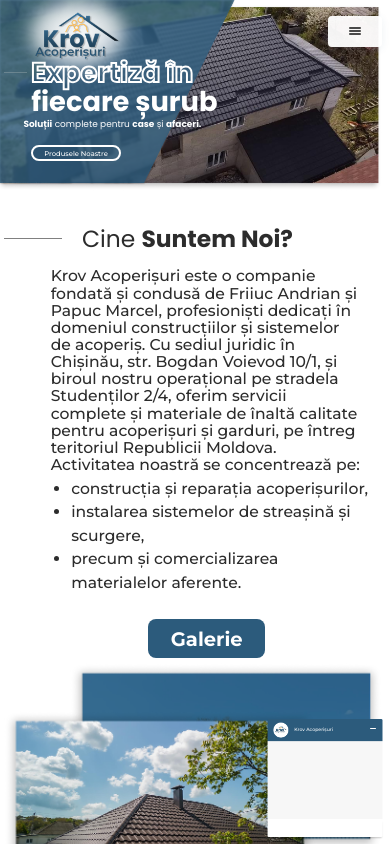
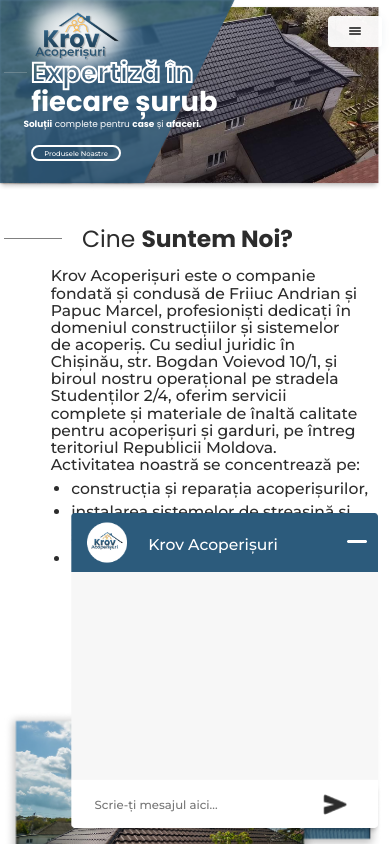
Before and after one commit to gEoNNNN/Krov-Acoperisuri, a React (Vite) app: page / in a window 390 px wide. Both pictures are taken after a click on the element 346 px from the left and 827 px from the top of the page. Shown: the top 844 px of the page. Built offline with nearby package versions, Linux system fonts and the light colour scheme.

Commit message:
live chat update

```diff
--- a/src/App.css
+++ b/src/App.css
@@ -1042,7 +1042,6 @@ html, body {
     right: 0;
     width: 50vw;
     height: 100vh;
-    /* Use a linear gradient for the left 10% */
     background: linear-gradient(
       to bottom,
       #2C5B7C 0%,
--- a/src/LiveChat.css
+++ b/src/LiveChat.css
@@ -14,9 +14,9 @@
 
 .livechat-bg {
   position: fixed;
-  right: 2vw;
-  bottom: 2vw;
-  width: 25vw;
+  right: 40px;
+  bottom: 40px;
+  width: 500px;
   height: auto;
   z-index: 1000;
   cursor: pointer;
@@ -25,10 +25,10 @@
 
 .livechat-open-btn-bg {
   position: fixed;
-  right: 2vw;
-  bottom: 2vw;
-  width: 6vw;
-  height: 6vw;
+  right: 40px;
+  bottom: 40px;
+  width: 120px;
+  height: 120px;
   z-index: 1001;
   background: transparent;
   display: flex;
@@ -40,11 +40,11 @@
 .live-chat-title {
   font-family: "Montserrat", sans-serif;
   position: fixed;
-  right: 10vw;
-  bottom: 3.8vw;
+  right: 200px;
+  bottom: 60px;
   z-index: 1002;
   color: #fff;
-  font-size: 1.2vw;
+  font-size: 24px;
   pointer-events: none;
   text-shadow: 0 2px 8px #0008;
   font-weight: 500;
@@ -52,54 +52,33 @@
 
 .live-chat-title-row {
   position: fixed;
-  right: 10vw;
-  bottom: 3vw;
+  right: 200px;
+  bottom: 60px;
   z-index: 1002;
   display: flex;
   align-items: center;
-  gap: 1vw;
-}
-
-.live-chat-title {
-  font-family: "Montserrat", sans-serif;
-  color: #fff;
-  font-size: 1.2vw;
-  pointer-events: none;
-  text-shadow: 0 2px 8px #0008;
-  font-weight: 500;
-  margin: 0;
-}
-
-.livechat-open-btn-bg {
-  position: fixed;
-  right: 10vw;
-  bottom: 3vw;
-  width: 2.5vw;
-  height: 2.5vw;
-  z-index: 1003;
-  background: transparent;
-  display: flex;
-  align-items: center;
-  justify-content: center;
-  cursor: pointer;
+  gap: 20px;
 }
 
 .live-chat-open-button {
-  width: 30vw;
-  margin-left: 12vw;
-  margin-bottom: 0.5vw;
+  width: 30px;
+  display: block;
+  margin-top: 20px;
+  padding: 0;
+  object-fit: contain;
+  z-index: 1003;
 }
 
 .livechat-modal {
   position: fixed;
-  right: 1.55vw;
-  bottom: 1vw;
+  right: 31px;
+  bottom: 10px;
   z-index: 2000;
   display: flex;
   align-items: flex-end;
   justify-content: flex-end;
-  width: 30vw;
-  height: 40vw;
+  width: 600px;
+  height: 800px;
   pointer-events: auto;
   background: none;
   animation: livechat-modal-pop 0.35s cubic-bezier(0.22, 1, 0.36, 1);
@@ -115,29 +94,179 @@
 }
 
 .livechat-modal-bg {
-  width: 100%;
-  height: auto;
+  width: 600px;
 }
 
 .livechat-close-button {
   position: absolute;
-  top: 11.2vw;
-  right: 2vw;
-  width: 1.5vw;
+  top: 224px;
+  right: 40px;
+  width: 30px;
   cursor: pointer;
   z-index: 2010;
 }
 
 .live-chat-open-title {
   position: absolute;
-  top: 11vw;
-  left: 7vw;
+  top: 220px;
+  left: 140px;
   z-index: 2011;
   margin: 0;
   pointer-events: none;
   font-family: "Montserrat", sans-serif;
   color: #fff;
-  font-size: 1.2vw;
+  font-size: 24px;
   font-weight: 500;
 
 }
+
+.livechat-input {
+  margin-left: -20px;
+  margin-bottom: -10px;
+  width: 90%;
+  max-width: 450px;  /* Increased max-width */
+  padding: 20px 40px;
+  font-size: 32px;
+  border: 1px solid #ffffff;
+  outline: none;
+  font-family: "Montserrat", sans-serif;
+  background: #fff;
+  color: #2C2C2C;
+  z-index: 2020;
+  font-weight: 500;
+}
+
+.livechat-input-row {
+  position: absolute;
+  left: 40px;
+  bottom: 40px;
+  display: flex;
+  align-items: center;
+  width: 700px;      /* Increased from 520px */
+  max-width: 95%;    /* Slightly wider */
+  z-index: 2021;
+}
+
+.livechat-send-btn {
+  background: transparent;
+  border: none;
+  margin-top: 10px;
+  margin-left: 10px;
+  cursor: pointer;
+  padding: 0;
+  display: flex;
+  align-items: center;
+}
+
+.livechat-send-btn img {
+  width: 32px;
+  height: 32px;
+}
+
+@media (max-width: 630px) {
+  .livechat-input-row {
+    left: 5vw;
+    bottom: 3vw;
+    width: 70vw;
+    max-width: 90vw;
+  }
+  .livechat-send-btn img {
+    width: 7vw;
+    height: 7vw;
+  }
+}
+
+@media (max-width: 630px) {
+  .livechat-input-row {
+    left: 2vw;
+    bottom: 3vw;
+    width: 70vw;
+    max-width: 70vw;
+    padding: 0;
+  }
+  .livechat-input {
+    width: 100%;
+    max-width: 100vw;
+    font-size: 3vw;
+    padding: 3vw 4vw;
+    border-radius: 3vw;
+    margin-left: 0;
+    margin-bottom: 0;
+  }
+  .livechat-send-btn {
+    margin-top: 0;
+    margin-left: 2vw;
+  }
+  .livechat-send-btn img {
+    width: 8vw;
+    height: 8vw;
+  }
+}
+
+@media (max-width: 630px) {
+  .livechat-bg {
+    right: 4vw;
+    bottom: 4vw;
+    width: 60vw;
+  }
+
+  .livechat-open-btn-bg {
+    right: 4vw;
+    bottom: 4vw;
+    width: 14vw;
+    height: 14vw;
+  }
+
+  .live-chat-title {
+    right: 22vw;
+    bottom: 6vw;
+    font-size: 3vw;
+  }
+
+  .live-chat-title-row {
+    right: 22vw;
+    bottom: 7vw;
+    gap: 2vw;
+  }
+
+  .live-chat-open-button {
+    width: 4vw;
+    margin-top: 2vw;
+  }
+
+  .livechat-modal {
+    right: 2vw;
+    bottom: 2vw;
+    width: 80vw;
+    height: 60vw;
+    min-width: unset;
+    min-height: unset;
+  }
+
+  .livechat-modal-bg {
+    width: 80vw;
+  }
+
+  .livechat-close-button {
+    top: -16vw;
+    right: 4vw;
+    width: 5vw;
+  }
+
+  .live-chat-open-title {
+    top: -17vw;
+    left: 20vw;
+    font-size: 4vw;
+  }
+}
+
+@media (min-width: 631px) {
+  .livechat-input {
+    left: 40px;
+    bottom: 40px;
+    width: 520px;
+    font-size: 18px;
+    padding: 16px 24px;
+    border-radius: 16px;
+  }
+}
--- a/src/LiveChat.tsx
+++ b/src/LiveChat.tsx
@@ -4,12 +4,13 @@ import ChatButtonBG from "./assets/Group 51.png";
 import openchaticon from "./assets/openchatbutton.png"
 import livechatopenbg from "./assets/Group 71.png"
 import closebutton from "./assets/closebutton.png"
+import sendicon from "./assets/sendicon.png"
 
 const LiveChat: React.FC = () => {
   const [open, setOpen] = useState(false);
   const [visible, setVisible] = useState(false);
+  const [message, setMessage] = useState("");
 
-  // Show modal when open is set to true
   React.useEffect(() => {
     if (open) setVisible(true);
     else {
@@ -18,6 +19,13 @@ const LiveChat: React.FC = () => {
       return () => clearTimeout(timeout);
     }
   }, [open]);
+
+  const handleSend = () => {
+    if (message.trim() !== "") {
+      console.log(message);
+      setMessage("");
+    }
+  };
 
   return (
     <div>
@@ -50,6 +58,24 @@ const LiveChat: React.FC = () => {
             onClick={() => setOpen(false)}
           />
           <h1 className="live-chat-open-title">Krov Acoperișuri</h1>
+          <div className="livechat-input-row">
+            <input
+              type="text"
+              className="livechat-input"
+              placeholder="Scrie-ți mesajul aici..."
+              value={message}
+              onChange={e => setMessage(e.target.value)}
+              onKeyDown={e => { if (e.key === "Enter") handleSend(); }}
+            />
+            <button
+              className="livechat-send-btn"
+              onClick={handleSend}
+              type="button"
+              aria-label="Trimite mesaj"
+            >
+              <img src={sendicon} alt="Send" />
+            </button>
+          </div>
         </div>
       )}
     </div>
```
Also changed, not shown: src/assets/sendicon.png (added).
